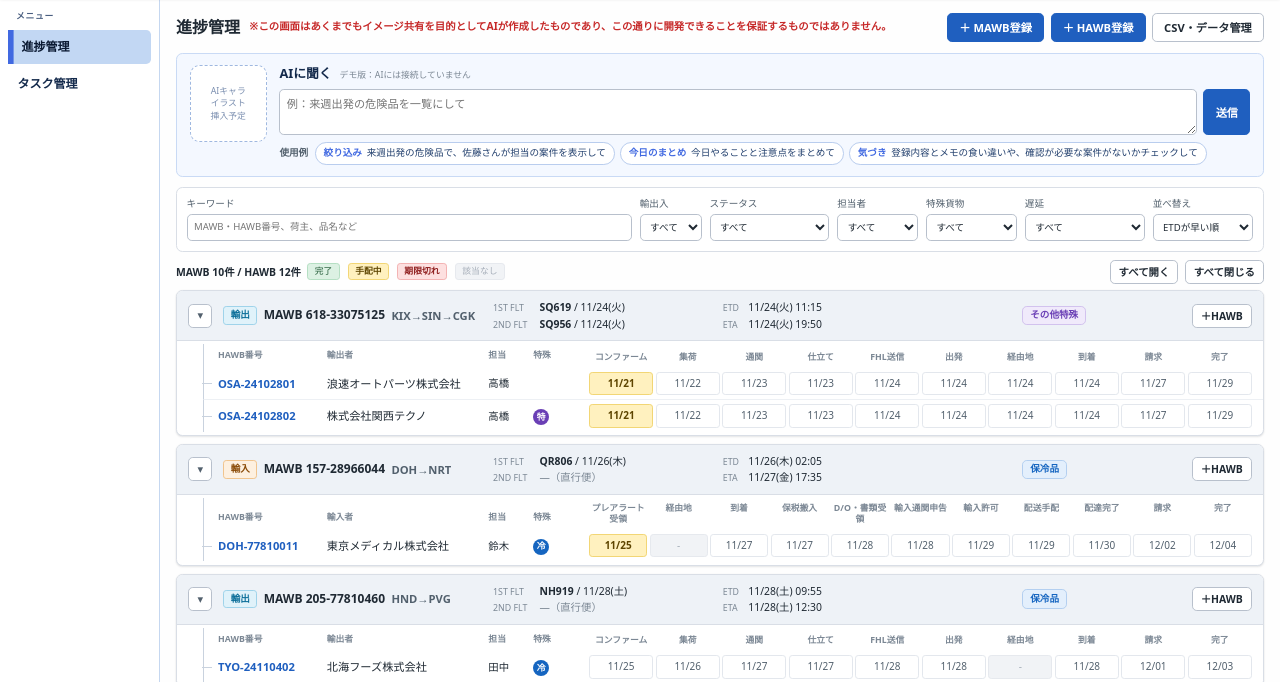
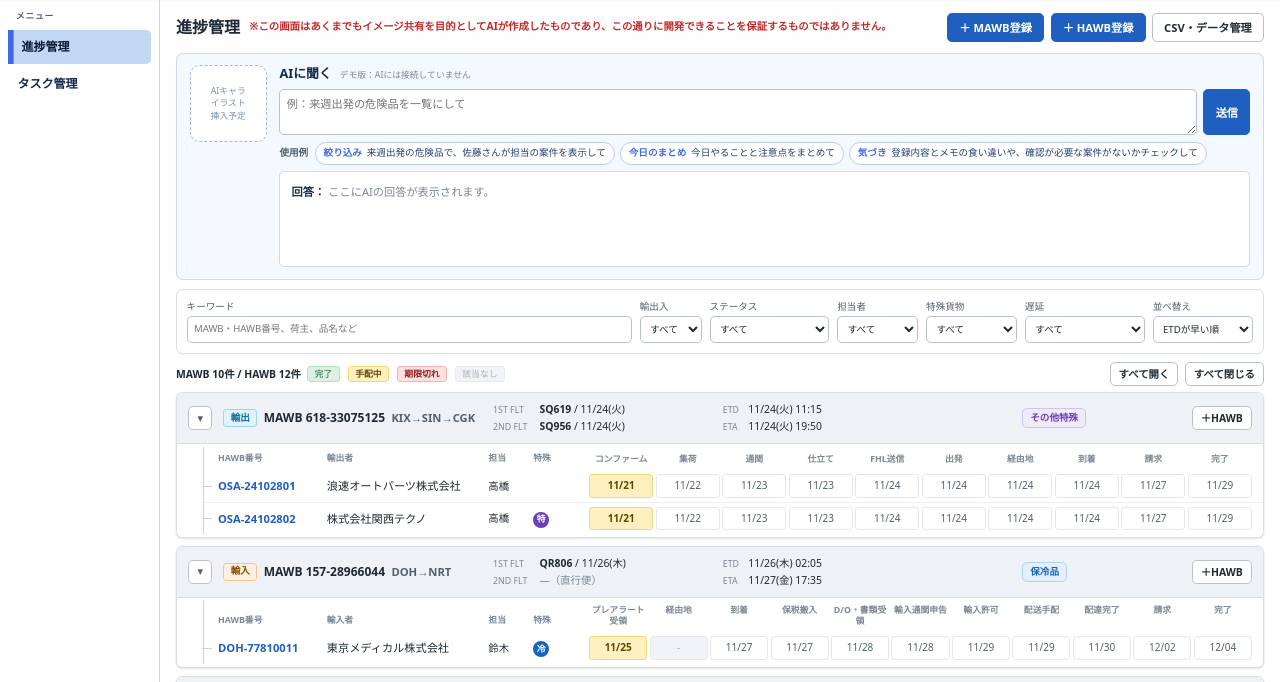
Before and after one commit to dxnews-ksjp/air_cg_tracker, a plain HTML site: page index.html in a window 1280 px wide. Shown: the part 44-726 px from the top of the page. Drawn offline with Linux system fonts and the light colour scheme.

Commit message:
「AIに聞く」の回答欄を分かりやすく・大きく
- 回答欄を常に表示し、「回答：」の見出しを付けてAIの回答欄だと分かるように変更
  （送信前は「ここにAIの回答が表示されます。」、送信後は「質問：」と「回答：」を表示）
- 回答欄を大きく（最小の高さ120px、長い回答はスクロール）

Co-Authored-By: Claude Opus 5.5 <noreply@anthropic.com>
Claude-Session: https://claude.ai/code/session_01MZzjE4BM9ETS569qNZr5xY

```diff
--- a/css/style.css
+++ b/css/style.css
@@ -136,8 +136,13 @@ small { font-size: 12px; color: var(--text-2); }
 }
 .ai-example:hover { background: #e8f0fd; }
 .ai-example em { font-style: normal; font-weight: 700; color: #4169e1; margin-right: 6px; }
-.ai-answer { font-size: 13px; background: #fff; border: 1px solid #d7e2f3; border-radius: 6px; padding: 8px 12px; }
-.ai-answer p { margin: 4px 0 0; color: var(--text-2); }
+.ai-answer {
+  font-size: 14px; line-height: 1.7; background: #fff; border: 1px solid #c9daf5; border-radius: 6px;
+  padding: 12px 14px; min-height: 120px; max-height: 320px; overflow-y: auto;
+}
+.ai-q { color: var(--text-2); margin-bottom: 6px; padding-bottom: 6px; border-bottom: 1px dashed #d7e2f3; }
+.ai-a { display: flex; gap: 4px; }
+.ai-label { flex: 0 0 auto; font-weight: 700; color: #13294b; }
 @media (max-width: 720px) {
   .ai-panel { flex-direction: column; align-items: stretch; }
   .ai-avatar { flex-basis: auto; width: 72px; height: 72px; }
--- a/js/views/progress.js
+++ b/js/views/progress.js
@@ -114,10 +114,15 @@
           AI_EXAMPLES.map((x, i) => '<button type="button" class="ai-example" data-act="ai-example" data-i="' + i + '">' +
             '<em>' + esc(x.tag) + '</em>' + esc(x.text) + '</button>').join('') +
         '</div>' +
-        (state.aiAsked
-          ? '<div class="ai-answer" role="status"><strong>質問：</strong>' + esc(state.aiAsked) +
-            '<p>（デモ版のため、AIの回答は表示されません。本番ではここにAIの回答や提案が表示され、内容を確認してから反映する形を想定しています。）</p></div>'
-          : '') +
+        // AIの回答表示欄（常に表示。送信前は案内文を薄く表示）
+        '<div class="ai-answer" role="status" aria-live="polite">' +
+          (state.aiAsked ? '<div class="ai-q"><span class="ai-label">質問：</span>' + esc(state.aiAsked) + '</div>' : '') +
+          '<div class="ai-a"><span class="ai-label">回答：</span>' +
+            (state.aiAsked
+              ? '<span>（デモ版のため、AIの回答は表示されません。本番ではここにAIの回答や提案が表示され、内容を確認してから反映する形を想定しています。）</span>'
+              : '<span class="muted">ここにAIの回答が表示されます。</span>') +
+          '</div>' +
+        '</div>' +
       '</div>' +
     '</section>';
   }
```
